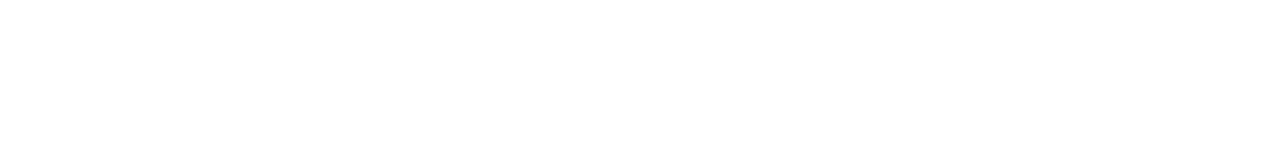
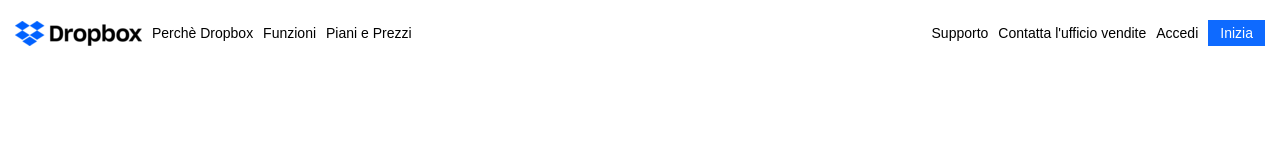
Before and after one commit to NataliyaShevchuk/html-css-dropbox, a plain HTML site: page index.html in a window 1280 px wide. Drawn offline with Linux system fonts and the light colour scheme.

Commit message:
aggiunto e completato la nav bar

```diff
--- a/index.html
+++ b/index.html
@@ -1,5 +1,5 @@
 <!DOCTYPE html>
-<html lang="en">
+<html lang="it">
 <head>
     <meta charset="UTF-8">
     <meta http-equiv="X-UA-Compatible" content="IE=edge">
@@ -13,7 +13,17 @@
 </head>
 <body>
     <header>
-
+        <div class="nav-bar">
+            <img src="img/logo-small.png" alt="Logo Dropbox">
+            <a href="#">Perchè Dropbox</a>
+            <a href="#">Funzioni</a>
+            <a href="#">Piani e Prezzi</a>
+            <div class="spazio-vuoto"></div>
+            <a href="#">Supporto</a>
+            <a href="#">Contatta l'ufficio vendite</a>
+            <a href="#">Accedi</a>
+            <button class="btn">Inizia</button>
+        </div>
     </header>
 </body>
 </html>
--- a/style.css
+++ b/style.css
@@ -1,5 +1,22 @@
 :root{
+    --color-text: black;
+    --color-buttons: #0E6AFF;
+    --color-bg: #B4D0E7;
+    --color-text-red: #61082B;
+    --color-text-small: #7D7C7A;
+    /* brands colors  */
+    --designit-in: #A2D39B;
+    --designit-out: #D1E9CD;
+    --bg-arizona: #61082B;
+    --bg-florida: #0093CE;
+    --bg-topps: #FF1C1C;
+    --bg-designit-grey: #F5F5F5;
+    --bg-bicycle: #D5001F;
+    --bg-hearst: #B4D0E7;
+    --bg-lonely: #0D2481;
+    --bg-channel: #FFD830;
 
+    /* size titles */
 }
 
 *{
@@ -7,3 +24,38 @@
     padding: 0;
     box-sizing: border-box;
 }
+body{
+    font-family: Arial, Helvetica, sans-serif;
+}
+header{
+    width: 100%;
+    padding: 20px 10px;
+    background-color: white;
+    position: fixed;
+    top: 0;
+    left: 0;
+    right: 0;
+    z-index: 10;
+}
+.nav-bar{
+    display: flex;
+    justify-content: space-between;
+    padding: 0 5px;
+    align-items: center;
+}
+.spazio-vuoto{
+    width: 500px;
+}
+a{
+    text-decoration: none;
+    color: var(--color-text);
+    font-size: 14px;
+    font-weight: 100;
+}
+.btn{
+    background-color: var(--color-buttons);
+    color: white;
+    padding: 5px 12px;
+    border: none;
+    font-size: 14px;
+}
```
